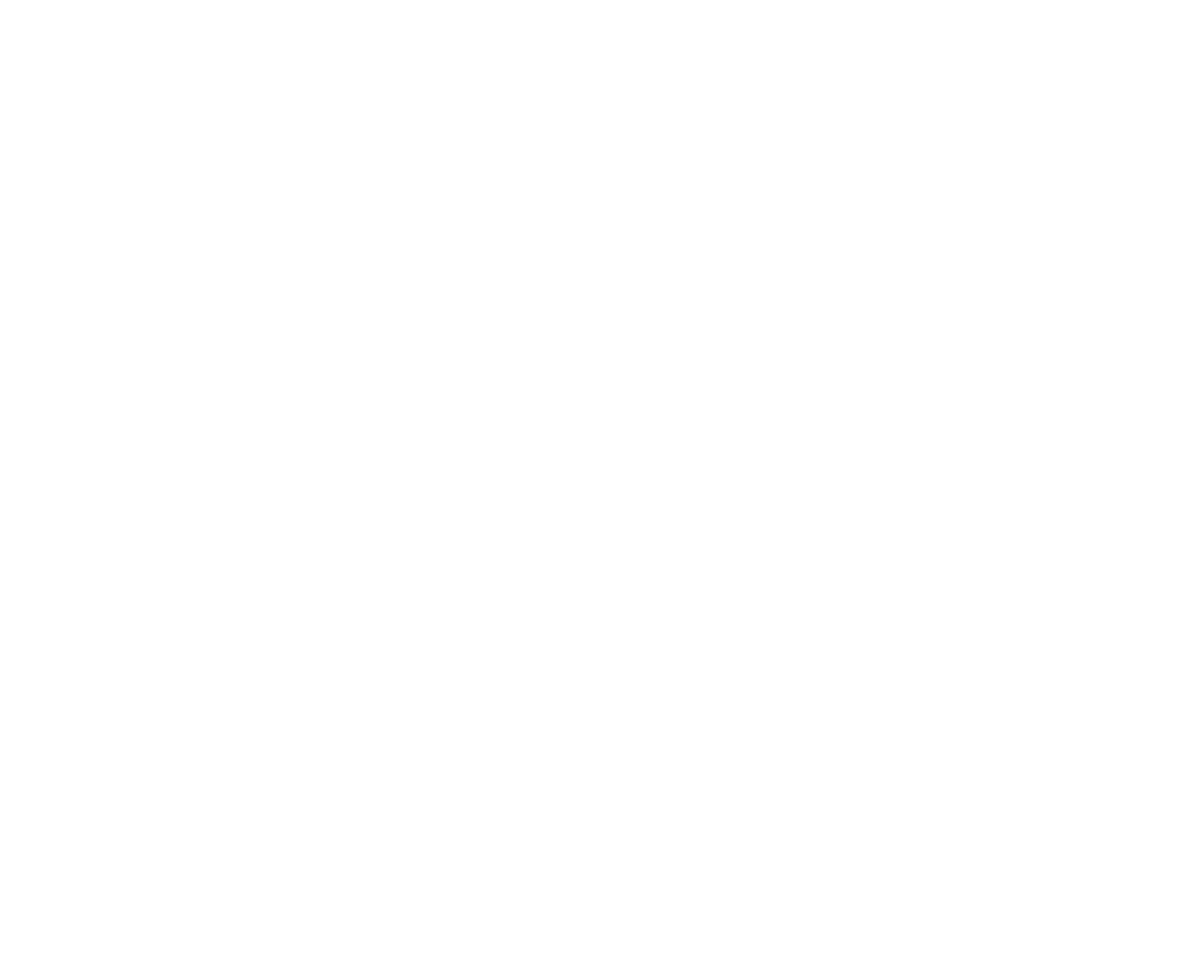
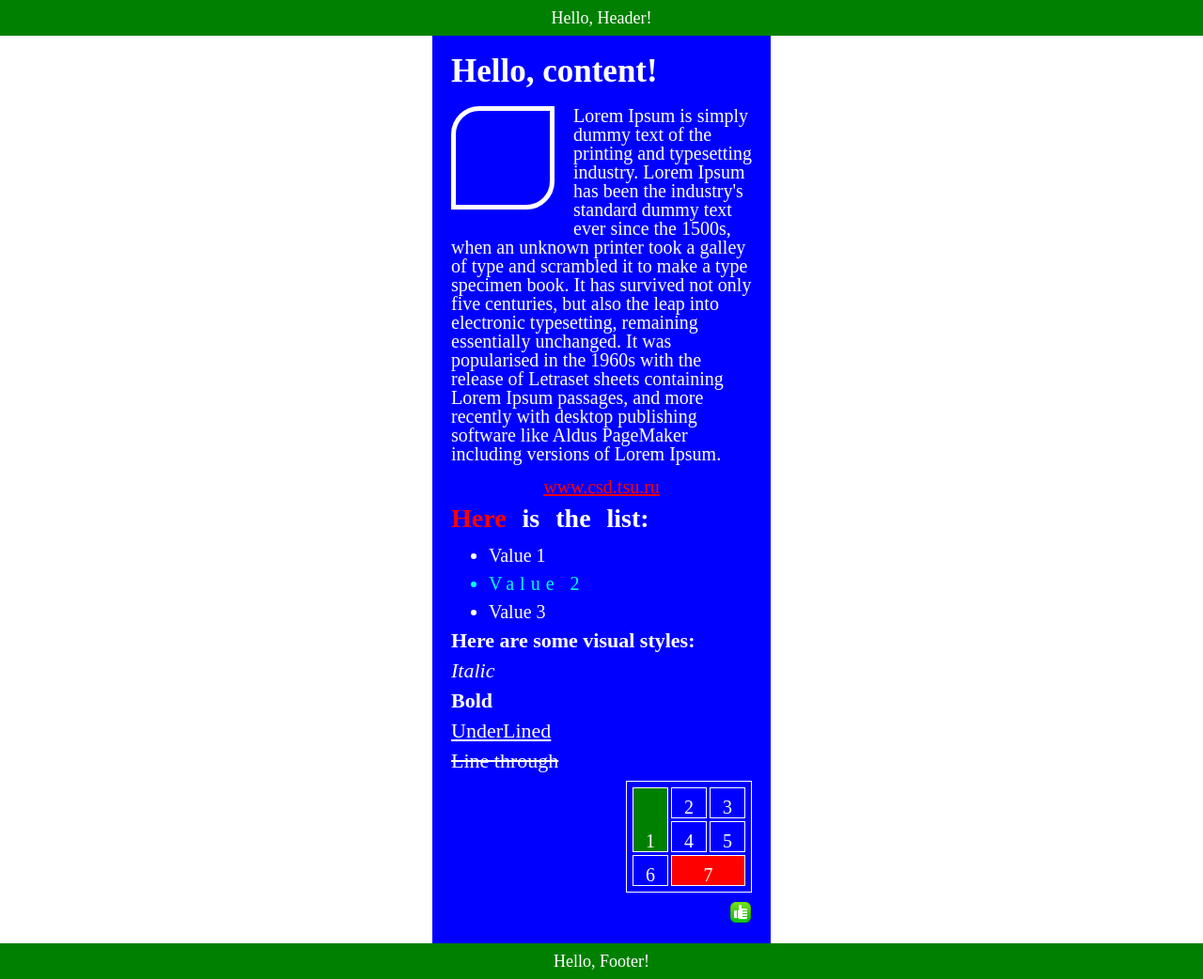
Before and after one commit to Kol9n9/931802.nikolay.slezenko.lab1, a plain HTML site: page index.html in a window 1280 px wide. Shown: the whole page at 94% size. Before the commit the page ends 800 px from the top, so only its background shows below. Drawn offline with Linux system fonts and the light colour scheme.

Commit message:
Finished major design.

```diff
--- a/css/main.css
+++ b/css/main.css
@@ -1,3 +1,103 @@
-body{
-
+header, footer{
+	width: 100%;
+	background: rgb(0,128,0);
+	text-align: center;
+	padding: 10px 0;
 }
+header>p,footer>p{
+	color: #fff;
+	font-size: 18px;
+}
+section{
+	background: rgb(0,0,255);
+	width: 25%;
+	margin: 0 auto;
+	padding: 20px;
+	color: #fff;
+}
+h2{
+	font-size: 35px;
+	font-weight: bold;
+	margin-bottom: 20px;
+}
+h3{
+	font-size: 28px;
+	font-weight: bold;
+	margin-bottom: 15px;
+}
+h4{
+	font-size: 22px;
+	font-weight: bold;
+	margin-bottom: 10px;
+}
+.figure{
+	float: left;
+	margin-right: 20px;
+	margin-bottom: 20px;
+	width: 100px;
+	height: 100px;
+	border: 2px solid #fff;
+	border-radius: 30px 0;
+	border-width: 5px;
+}
+section>p{
+	font-size: 20px;
+	margin-bottom: 15px;
+}
+nav{
+	text-align:center;
+	margin-bottom: 10px;
+}
+nav>a{
+	font-size: 20px;
+	color: rgb(255,0,0);
+}
+nav>a:hover{
+	color:rgb(127,127,127);
+}
+section>ul{
+	margin-left: 40px;
+	font-size: 20px;
+}
+section>ul>li{
+	list-style-type: disc;
+	margin-bottom: 10px;
+}
+section>ul>li:nth-child(2){
+	color: rgb(0,255,255);
+	letter-spacing: 6px;
+}
+.styles{
+	float: left;
+}
+.styles>p{
+	font-size: 22px;
+	margin-bottom: 10px;
+}
+.table{
+	float:right;
+	text-align:right;
+}
+.table>table{
+	font-size: 20px;
+	border-collapse: separate;
+	border-spacing:3px;
+	padding:3px;
+	border:1px solid #fff;
+	margin-bottom: 10px;
+}
+.table>table tr:first-child>td:first-child{
+	vertical-align:bottom;
+	background:rgb(0,128,0);
+}
+.table>table tr:last-child>td:last-child{
+	text-align:center;
+	background:rgb(255,0,0);
+}
+.table>table td{
+	border: 1px solid #fff;
+	padding: 10px 13px 1px 13px;
+}
+.clear{
+	clear:both;
+}
--- /dev/null
+++ b/css/reset.css
@@ -0,0 +1,366 @@
+/* http://meyerweb.com/eric/tools/css/reset/
+   v2.0-modified | 20110126
+   License: none (public domain)
+*/
+
+html, body, div, span, applet, object, iframe,
+h1, h2, h3, h4, h5, h6, p, blockquote, pre,
+a, abbr, acronym, address, big, cite, code,
+del, dfn, em, img, ins, kbd, q, s, samp,
+small, strike, strong, sub, sup, tt, var,
+b, u, i, center,
+dl, dt, dd, ol, ul, li,
+fieldset, form, label, legend,
+table, caption, tbody, tfoot, thead, tr, th, td,
+article, aside, canvas, details, embed,
+figure, figcaption, footer, header, hgroup,
+menu, nav, output, ruby, section, summary,
+time, mark, audio, video {
+  margin: 0;
+	padding: 0;
+	border: 0;
+	font-size: 100%;
+	font: inherit;
+	vertical-align: baseline;
+}
+
+/* make sure to set some focus styles for accessibility */
+:focus {
+    outline: 0;
+}
+
+/* HTML5 display-role reset for older browsers */
+article, aside, details, figcaption, figure,
+footer, header, hgroup, menu, nav, section {
+	display: block;
+}
+
+body {
+	line-height: 1;
+}
+
+ol, ul {
+	list-style: none;
+}
+
+blockquote, q {
+	quotes: none;
+}
+
+blockquote:before, blockquote:after,
+q:before, q:after {
+	content: '';
+	content: none;
+}
+
+table {
+	border-collapse: collapse;
+	border-spacing: 0;
+}
+
+input[type=search]::-webkit-search-cancel-button,
+input[type=search]::-webkit-search-decoration,
+input[type=search]::-webkit-search-results-button,
+input[type=search]::-webkit-search-results-decoration {
+    -webkit-appearance: none;
+    -moz-appearance: none;
+}
+
+input[type=search] {
+    -webkit-appearance: none;
+    -moz-appearance: none;
+    -webkit-box-sizing: content-box;
+    -moz-box-sizing: content-box;
+    box-sizing: content-box;
+}
+
+textarea {
+    overflow: auto;
+    vertical-align: top;
+    resize: vertical;
+}
+
+/**
+ * Correct `inline-block` display not defined in IE 6/7/8/9 and Firefox 3.
+ */
+
+audio,
+canvas,
+video {
+    display: inline-block;
+    *display: inline;
+    *zoom: 1;
+    max-width: 100%;
+}
+
+/**
+ * Prevent modern browsers from displaying `audio` without controls.
+ * Remove excess height in iOS 5 devices.
+ */
+
+audio:not([controls]) {
+    display: none;
+    height: 0;
+}
+
+/**
+ * Address styling not present in IE 7/8/9, Firefox 3, and Safari 4.
+ * Known issue: no IE 6 support.
+ */
+
+[hidden] {
+    display: none;
+}
+
+/**
+ * 1. Correct text resizing oddly in IE 6/7 when body `font-size` is set using
+ *    `em` units.
+ * 2. Prevent iOS text size adjust after orientation change, without disabling
+ *    user zoom.
+ */
+
+html {
+    font-size: 100%; /* 1 */
+    -webkit-text-size-adjust: 100%; /* 2 */
+    -ms-text-size-adjust: 100%; /* 2 */
+}
+
+/**
+ * Address `outline` inconsistency between Chrome and other browsers.
+ */
+
+a:focus {
+    outline: thin dotted;
+}
+
+/**
+ * Improve readability when focused and also mouse hovered in all browsers.
+ */
+
+a:active,
+a:hover {
+    outline: 0;
+}
+
+/**
+ * 1. Remove border when inside `a` element in IE 6/7/8/9 and Firefox 3.
+ * 2. Improve image quality when scaled in IE 7.
+ */
+
+img {
+    border: 0; /* 1 */
+    -ms-interpolation-mode: bicubic; /* 2 */
+}
+
+/**
+ * Address margin not present in IE 6/7/8/9, Safari 5, and Opera 11.
+ */
+
+figure {
+    margin: 0;
+}
+
+/**
+ * Correct margin displayed oddly in IE 6/7.
+ */
+
+form {
+    margin: 0;
+}
+
+/**
+ * Define consistent border, margin, and padding.
+ */
+
+fieldset {
+    border: 1px solid #c0c0c0;
+    margin: 0 2px;
+    padding: 0.35em 0.625em 0.75em;
+}
+
+/**
+ * 1. Correct color not being inherited in IE 6/7/8/9.
+ * 2. Correct text not wrapping in Firefox 3.
+ * 3. Correct alignment displayed oddly in IE 6/7.
+ */
+
+legend {
+    border: 0; /* 1 */
+    padding: 0;
+    white-space: normal; /* 2 */
+    *margin-left: -7px; /* 3 */
+}
+
+/**
+ * 1. Correct font size not being inherited in all browsers.
+ * 2. Address margins set differently in IE 6/7, Firefox 3+, Safari 5,
+ *    and Chrome.
+ * 3. Improve appearance and consistency in all browsers.
+ */
+
+button,
+input,
+select,
+textarea {
+    font-size: 100%; /* 1 */
+    margin: 0; /* 2 */
+    vertical-align: baseline; /* 3 */
+    *vertical-align: middle; /* 3 */
+}
+
+/**
+ * Address Firefox 3+ setting `line-height` on `input` using `!important` in
+ * the UA stylesheet.
+ */
+
+button,
+input {
+    line-height: normal;
+}
+
+/**
+ * Address inconsistent `text-transform` inheritance for `button` and `select`.
+ * All other form control elements do not inherit `text-transform` values.
+ * Correct `button` style inheritance in Chrome, Safari 5+, and IE 6+.
+ * Correct `select` style inheritance in Firefox 4+ and Opera.
+ */
+
+button,
+select {
+    text-transform: none;
+}
+
+/**
+ * 1. Avoid the WebKit bug in Android 4.0.* where (2) destroys native `audio`
+ *    and `video` controls.
+ * 2. Correct inability to style clickable `input` types in iOS.
+ * 3. Improve usability and consistency of cursor style between image-type
+ *    `input` and others.
+ * 4. Remove inner spacing in IE 7 without affecting normal text inputs.
+ *    Known issue: inner spacing remains in IE 6.
+ */
+
+button,
+html input[type="button"], /* 1 */
+input[type="reset"],
+input[type="submit"] {
+    -webkit-appearance: button; /* 2 */
+    cursor: pointer; /* 3 */
+    *overflow: visible;  /* 4 */
+}
+
+/**
+ * Re-set default cursor for disabled elements.
+ */
+
+button[disabled],
+html input[disabled] {
+    cursor: default;
+}
+
+/**
+ * 1. Address box sizing set to content-box in IE 8/9.
+ * 2. Remove excess padding in IE 8/9.
+ * 3. Remove excess padding in IE 7.
+ *    Known issue: excess padding remains in IE 6.
+ */
+
+input[type="checkbox"],
+input[type="radio"] {
+    box-sizing: border-box; /* 1 */
+    padding: 0; /* 2 */
+    *height: 13px; /* 3 */
+    *width: 13px; /* 3 */
+}
+
+/**
+ * 1. Address `appearance` set to `searchfield` in Safari 5 and Chrome.
+ * 2. Address `box-sizing` set to `border-box` in Safari 5 and Chrome
+ *    (include `-moz` to future-proof).
+ */
+
+input[type="search"] {
+    -webkit-appearance: textfield; /* 1 */
+    -moz-box-sizing: content-box;
+    -webkit-box-sizing: content-box; /* 2 */
+    box-sizing: content-box;
+}
+
+/**
+ * Remove inner padding and search cancel button in Safari 5 and Chrome
+ * on OS X.
+ */
+
+input[type="search"]::-webkit-search-cancel-button,
+input[type="search"]::-webkit-search-decoration {
+    -webkit-appearance: none;
+}
+
+/**
+ * Remove inner padding and border in Firefox 3+.
+ */
+
+button::-moz-focus-inner,
+input::-moz-focus-inner {
+    border: 0;
+    padding: 0;
+}
+
+/**
+ * 1. Remove default vertical scrollbar in IE 6/7/8/9.
+ * 2. Improve readability and alignment in all browsers.
+ */
+
+textarea {
+    overflow: auto; /* 1 */
+    vertical-align: top; /* 2 */
+}
+
+/**
+ * Remove most spacing between table cells.
+ */
+
+table {
+    border-collapse: collapse;
+    border-spacing: 0;
+}
+
+html,
+button,
+input,
+select,
+textarea {
+    color: #222;
+}
+
+
+::-moz-selection {
+    background: #b3d4fc;
+    text-shadow: none;
+}
+
+::selection {
+    background: #b3d4fc;
+    text-shadow: none;
+}
+
+img {
+    vertical-align: middle;
+}
+
+fieldset {
+    border: 0;
+    margin: 0;
+    padding: 0;
+}
+
+textarea {
+    resize: vertical;
+}
+
+.chromeframe {
+    margin: 0.2em 0;
+    background: #ccc;
+    color: #000;
+    padding: 0.2em 0;
+}
--- a/index.html
+++ b/index.html
@@ -3,9 +3,55 @@
 <head>
 	<meta charset="utf-8"/>
 	<title>Web lab1</title>
+	<link type="text/css" rel="stylesheet" href="css/reset.css"/>
 	<link type="text/css" rel="stylesheet" href="css/main.css"/>
 </head>
 <body>
+	<header>
+		<p>Hello, Header!</p>
+	</header>
+	<section>
+		<h2>Hello, content!</h2>
+		<div class="figure"></div>
+		<p>Lorem Ipsum is simply dummy text of the printing and typesetting industry. Lorem Ipsum has been the industry's standard dummy text ever since the 1500s, when an unknown printer took a galley of type and scrambled it to make a type specimen book. It has survived not only five centuries, but also the leap into electronic typesetting, remaining essentially unchanged. It was popularised in the 1960s with the release of Letraset sheets containing Lorem Ipsum passages, and more recently with desktop publishing software like Aldus PageMaker including versions of Lorem Ipsum.</p>
+		<nav><a href="#">www.csd.tsu.ru</a></nav>
+		<h3 style="word-spacing: 10px;"><span style="color:red;">Here</span> is the list:</h3>
+		<ul>
+			<li>Value 1</li>
+			<li>Value 2</li>
+			<li>Value 3</li>
+		</ul>
 
+
+		<div class="styles">
+			<h4>Here are some visual styles:</h4>
+			<p style="font-style:italic;">Italic</p>
+			<p style="font-weight:bolder;">Bold</p>
+			<p style="text-decoration:underline;">UnderLined</p>
+			<p style="text-decoration:line-through;">Line through</p>
+		</div>
+		<div class="table">
+			<table>
+				<tr>
+					<td rowspan=2>1</td>
+					<td>2</td>
+					<td>3</td>
+				</tr>
+				<tr>
+					<td>4</td>
+					<td>5</td>
+				</tr>
+				<tr>
+					<td>6</td>
+					<td colspan=2>7</td>
+				</tr>
+			</table>
+			<img src="images.png"/>
+		</div>
+		<div class="clear"></div>
+	</section>
+	<footer>
+		<p>Hello, Footer!</p>
+	</footer>
 </body>
 </html>
```
Also changed, not shown: images.png (added).
